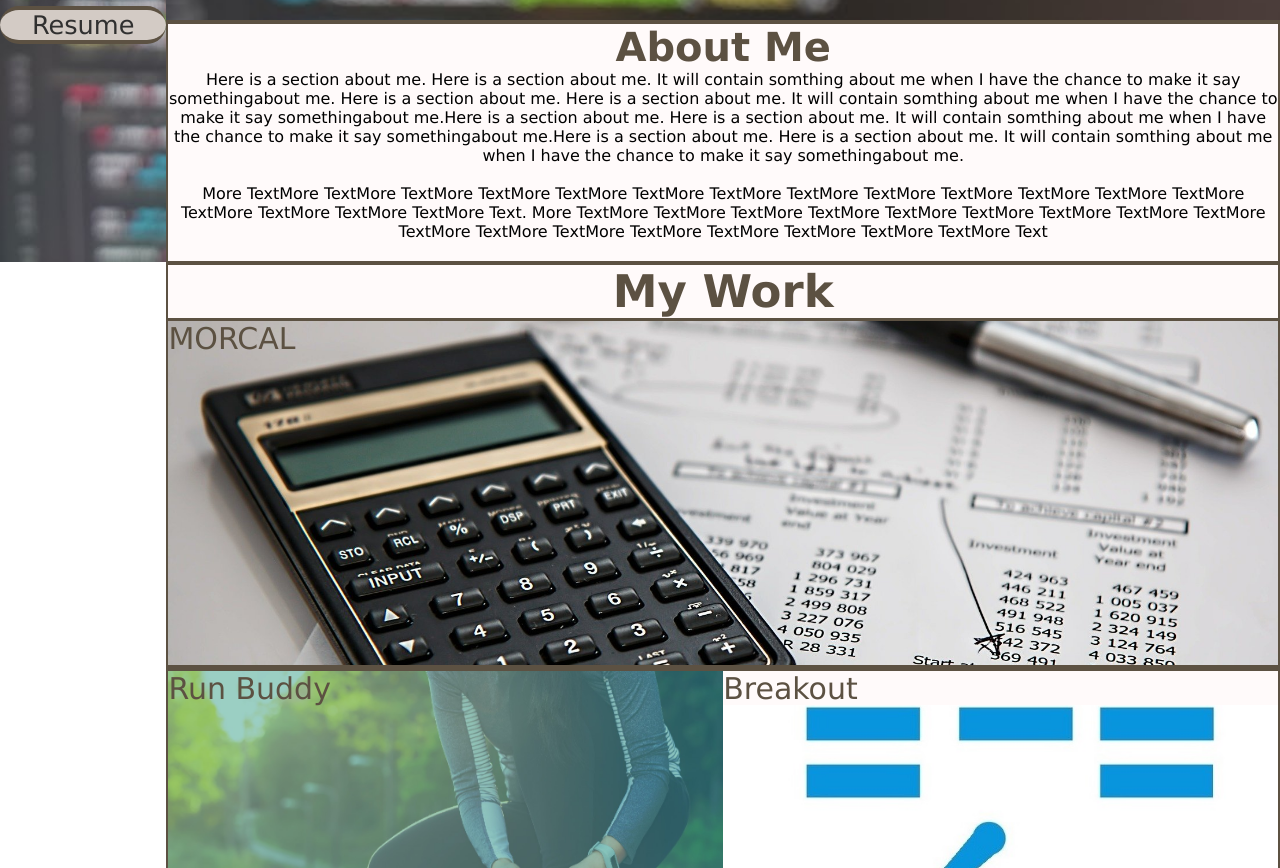
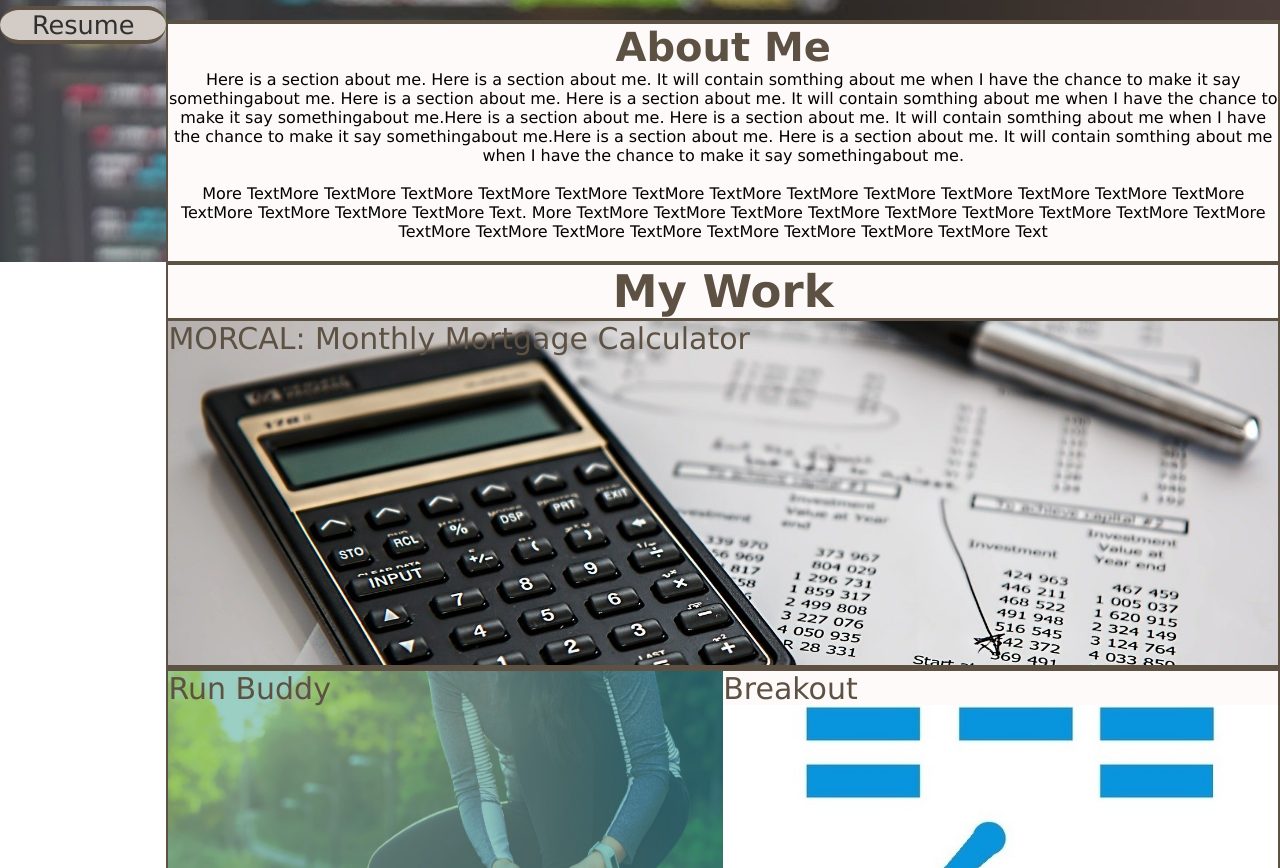
Before and after one commit to ChrisKurz098/Chris-Kurz-Portfolio, a plain HTML site: page index.html in a window 1280 px wide. Shown: the part 538-1406 px from the top of the page. Drawn offline with Linux system fonts and the light colour scheme.

Commit message:
Added detail to item name

```diff
--- a/index.html
+++ b/index.html
@@ -48,7 +48,7 @@
     <h2>My Work</h2>
 
     <div id="works">
-            <a id="morcal" href="https://chriskurz098.github.io/MORCAL-GUI/" target="_blank">MORCAL</a>
+            <a id="morcal" href="https://chriskurz098.github.io/MORCAL-GUI/" target="_blank">MORCAL: Monthly Mortgage Calculator</a>
             <a id="runbuddy" href="https://chriskurz098.github.io/run-buddy/" target="_blank">Run Buddy</a>
             <a id="breakout" href="https://chriskurz098.github.io/Breakout/" target="_blank">Breakout</a>
 
```
